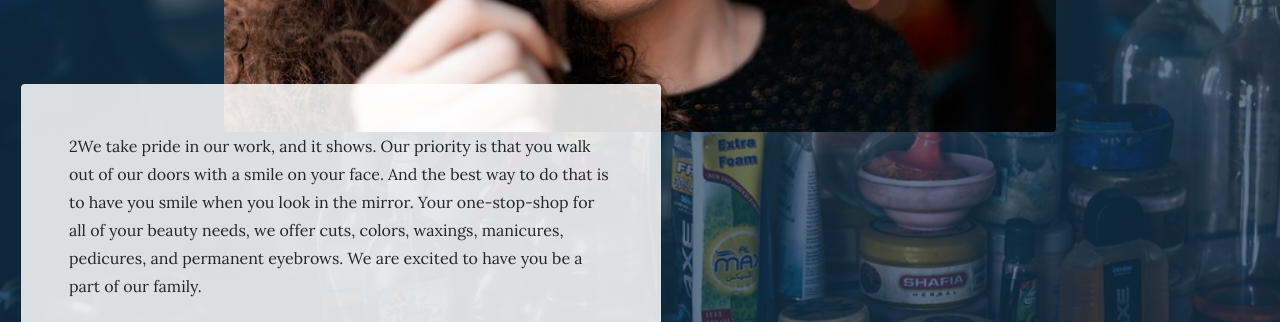
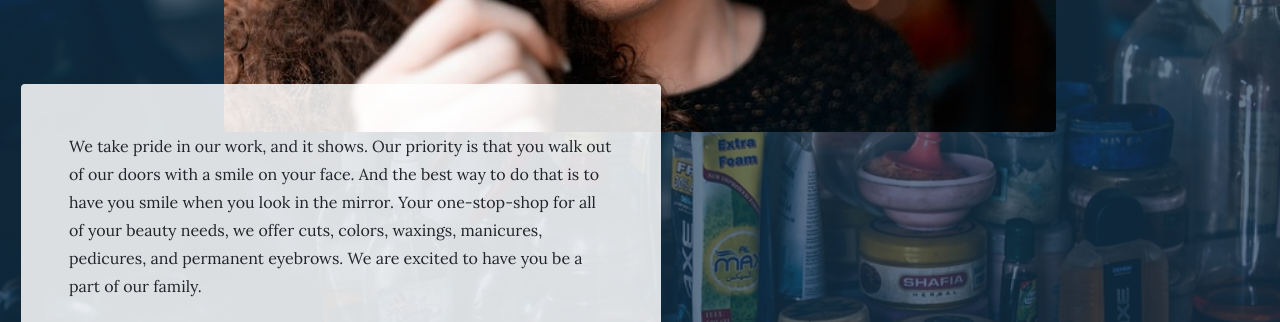
Before and after one commit to tarmes/loveYourHair, a website: page index.html in a window 1280 px wide. Shown: the part 920-1242 px from the top of the page. Drawn offline with Linux system fonts and the light colour scheme.

Commit message:
vp test 14

```diff
--- a/css/business-casual.css
+++ b/css/business-casual.css
@@ -1,16 +1,15 @@
-html, body {
+html, {
+  height: 100%
+}
+
+body {
   font-family: 'Lora';
-  background: linear-gradient(rgba(21, 51, 77, 0.65), rgba(21, 51, 77, 0.65)), url("../img/salonDesk.jpg");
+  background: linear-gradient(rgba(21, 51, 77, 0.65), rgba(21, 51, 77, 0.65)), url("../img/salonDesk.jpg") no-repeat center center fixed;
   -webkit-background-size: cover;
   -moz-background-size: cover;
   -o-background-size: cover;
-  -webkit-background-attachment: fixed;
-  -moz-background-attachment: fixed;
-  -o-background-attachment: fixed;
   background-size: cover;
   height: 100%;
-  background-position: center center;
-  background-attachment: fixed;
 }
 
 h1,
--- a/index.html
+++ b/index.html
@@ -76,7 +76,7 @@
           <img class="product-item-img mx-auto d-flex rounded img-fluid mb-3 mb-lg-0" src="img/homeHair.jpg" alt="">
           <div class="product-item-description d-flex mr-auto">
             <div class="bg-faded p-5 rounded">
-              <p class="mb-0">2We take pride in our work, and it shows. Our priority is that you walk out of our doors with a smile on your face. And the best way to do that is to have you smile when you look in the mirror. Your one-stop-shop for all of your beauty needs, we offer cuts, colors, waxings, manicures, pedicures, and permanent eyebrows. We are excited to have you be a part of our family.</p>
+              <p class="mb-0">We take pride in our work, and it shows. Our priority is that you walk out of our doors with a smile on your face. And the best way to do that is to have you smile when you look in the mirror. Your one-stop-shop for all of your beauty needs, we offer cuts, colors, waxings, manicures, pedicures, and permanent eyebrows. We are excited to have you be a part of our family.</p>
               <div class="intro-button mx-auto">
                 <a class="btn btn-primary btn-xl" href="contact.html">Visit Us Today!</a>
               </div>
```
